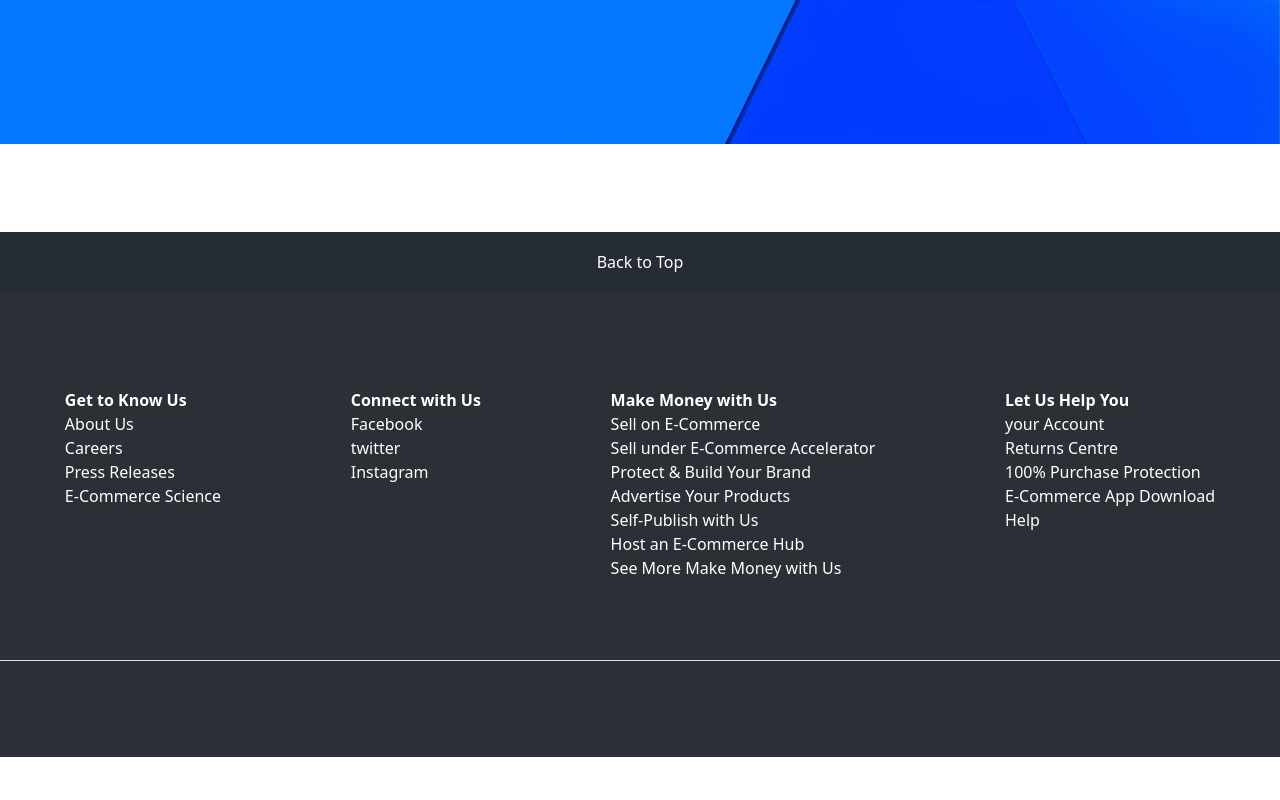
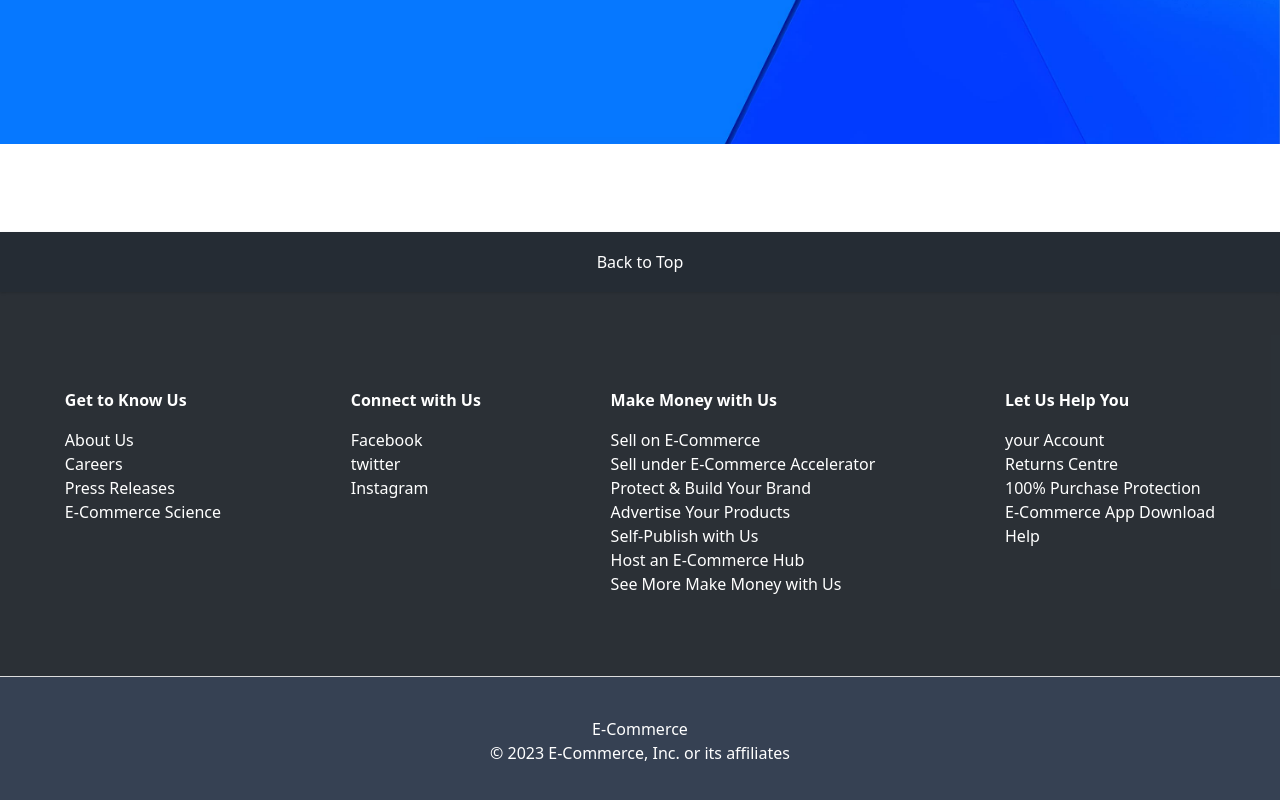
Before and after one commit to Ishaanvats74/E-commerce, a Next.js app: page / in a window 1280 px wide. Shown: the part 428-1228 px from the top of the page. Before the commit the page ends 1185 px from the top, so only its background shows below. Built offline with nearby package versions, Linux system fonts and the light colour scheme; no server answers.

Commit message:
footer done

```diff
--- a/app/Components/Footer.tsx
+++ b/app/Components/Footer.tsx
@@ -1,5 +1,5 @@
-''
-import Link from 'next/link'
+'use client';
+
 import React from 'react'
 
 const GetToKnow =[
@@ -38,31 +38,32 @@ const LetUsHelpYou = [
 const Footer = () => {
   return (
     <div className='bg-[#1e242af0] text-[#DDDDDD]'>
-        <Link href={'/'}>
-            <div className='w-full shadow justify-center bg-[#252c34] text-white hover:bg-gray-700/80 hover:cursor-pointer h-15 flex items-center'>Back to Top</div>
-      </Link>
-      <div className='   space-y-20 pt-24 pb-24'>
+        <div onClick={()=> window.scrollTo({top:0,behavior:'smooth'})} className='w-full shadow justify-center bg-[#252c34] text-white hover:bg-gray-700/80 hover:cursor-pointer h-15 flex items-center'>Back to Top</div>
+      <div className='   space-y-20 pt-24 '>
         <div className='flex justify-around text-white'>
-            <div>
+            <div className='space-y-4'>
                 <p className='font-bold'>Get to Know Us</p>
                 <ul>{GetToKnow.map((item,index)=>(<li key={index}>{item}</li>))}</ul>
             </div>
-            <div>
+            <div className='space-y-4'>
                 <p className='font-bold'>Connect with Us</p>
                 <ul>{ConnectWithUs.map((item,index)=>(<li key={index}>{item}</li>))}</ul>
             </div>
-            <div>
+            <div className='space-y-4'>
                 <p className='font-bold'>Make Money with Us</p>
                 <ul>{MakeMoneyWithUs.map((item,index)=>(<li key={index}>{item}</li>))}</ul>
             </div>
-            <div>
+            <div className='space-y-4'>
                 <p className='font-bold'>Let Us Help You</p>
                 <ul>{LetUsHelpYou.map((item,index)=>(<li key={index}>{item}</li>))}</ul>
             </div>
         </div>
         <hr />
       </div>
-      <div></div>
+        <div className='flex flex-col justify-center items-center text-white bg-gray-700 py-10'>
+            <p>E-Commerce</p>
+            <p>© 2023 E-Commerce, Inc. or its affiliates</p>
+        </div>
     </div>
   )
 }
--- a/app/Components/Navbar.tsx
+++ b/app/Components/Navbar.tsx
@@ -22,7 +22,7 @@ const Navbar = () => {
   return (
     <div className='bg-black h-15 text-white flex items-center justify-between'>
         <div className='text-3xl px-5'>
-            <Link href="/">E-Commerence</Link>
+            <Link href="/">E-Commerce</Link>
         </div>
         <div className='flex items-center '>
                 <select name="" id="" className='bg-gray-200 h-10 w-14 rounded-l-lg text-black px-2 overflow-scroll hover:bg-gray-300 transition-all duration-150 ease-in-out'>
--- a/app/sign-in/[[...sign-in]]/page.tsx
+++ b/app/sign-in/[[...sign-in]]/page.tsx
@@ -1,5 +1,5 @@
 import { SignIn } from '@clerk/nextjs'
 
 export default function Page() {
-  return (<div className='max-h-screen flex items-center justify-center'><SignIn /></div>)
+  return (<div className='max-h-screen flex items-center justify-center py-20'><SignIn /></div>)
 }
--- a/app/sign-up/[[...sign-up]]/page.tsx
+++ b/app/sign-up/[[...sign-up]]/page.tsx
@@ -2,5 +2,5 @@ import { SignUp } from '@clerk/nextjs'
 
 export default function Page() {
   return (
-  <div className='max-h-screen flex items-center justify-center'><SignUp /></div>)
+  <div className='max-h-screen flex items-center justify-center py-20'><SignUp /></div>)
 }
```
Also changed, not shown: app/Cart/page.tsx (deleted), app/Profile/page.tsx (deleted).
